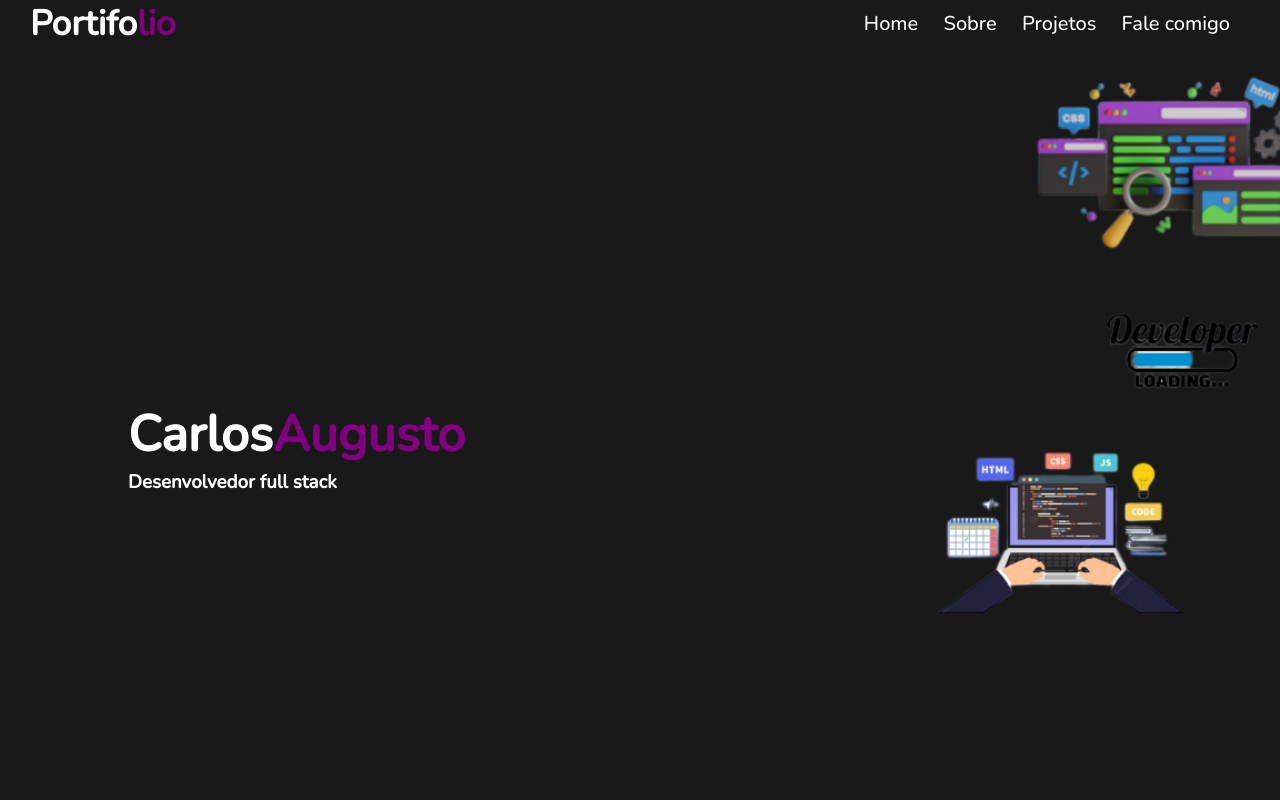
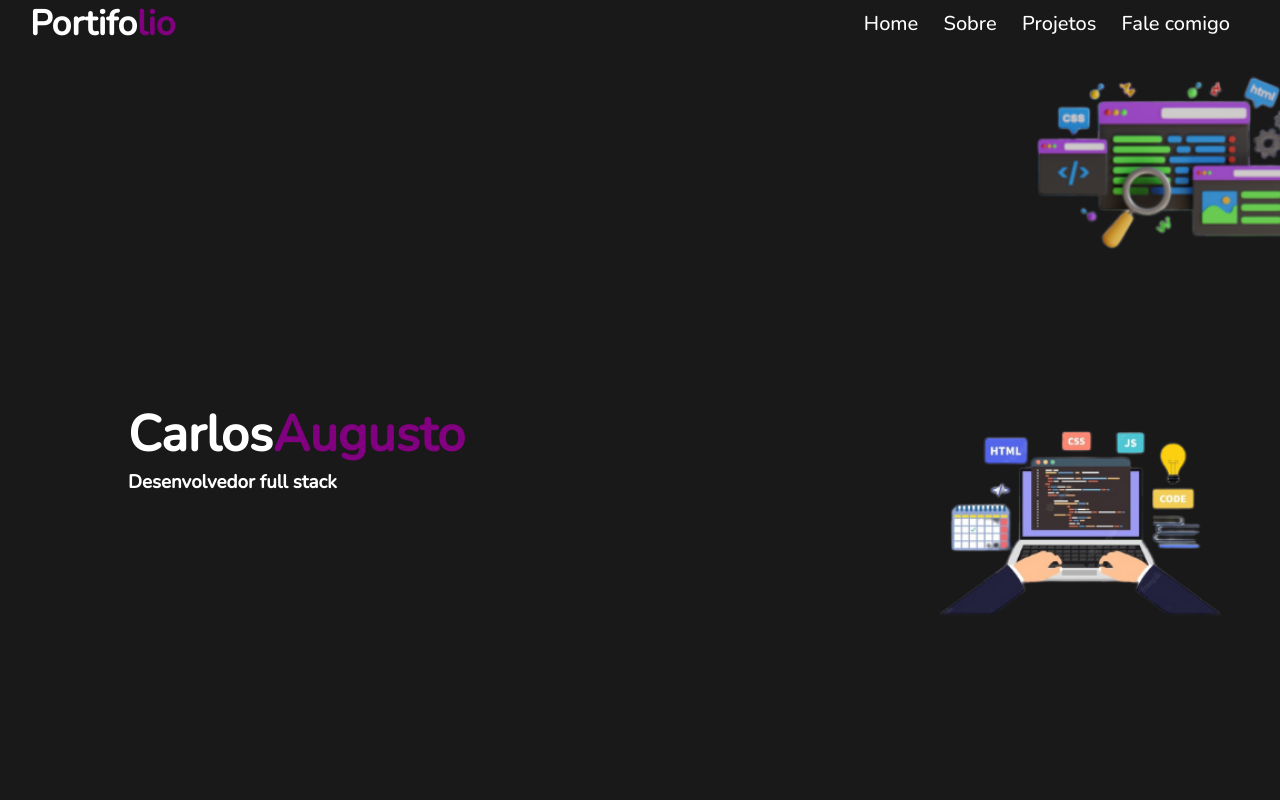
Before and after one commit to carlos04js/Portifolio-2024, a plain HTML site: page index.html in a window 1280 px wide. Shown: the top 800 px of the page. Drawn offline with nearby package versions, Linux system fonts and the light colour scheme.

Commit message:
Atualizando o background

```diff
--- a/estilos.css
+++ b/estilos.css
@@ -8,7 +8,7 @@
 .caixa-principal {
     height: 100vh;
     width: 100%;
-    background-image: url(./imagens/background2\ \(2\)-PhotoRoom.png-PhotoRoom.png);
+    background-image: url(./imagens/backgroundf-PhotoRoom.png-PhotoRoom.png);
     background-size: cover;
     background-position: center;
     background-color: #191919;
```
Also changed, not shown: imagens/backgroundf-PhotoRoom.png-PhotoRoom.png (added), imagens/backgroundfinal-PhotoRoom.png-PhotoRoom.png (added).
